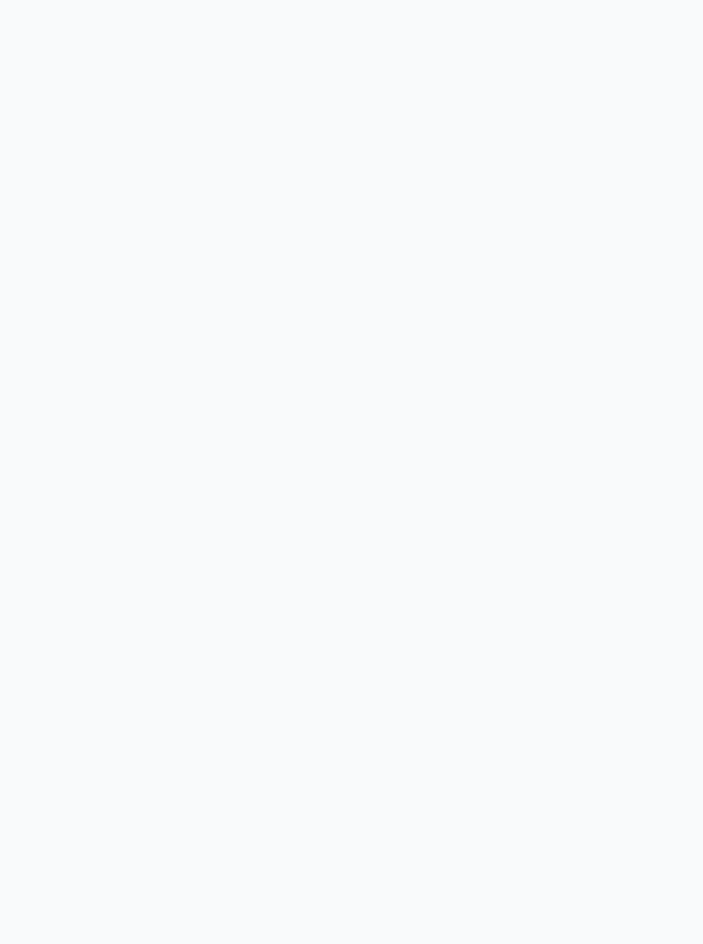
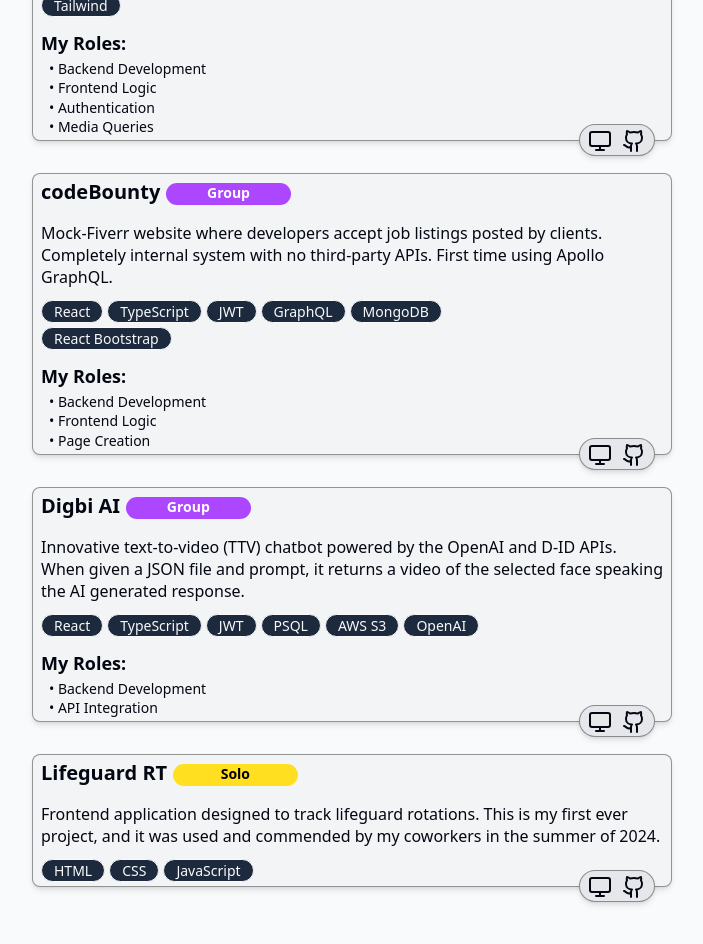
Before and after one commit to ZVKubajak/Portfolio, a React (Vite) app: page / in a window 1280 px wide. Shown: the part 2140-3084 px from the top of the page, without its empty margins (288-991 px from the left). Built offline with nearby package versions, Linux system fonts and the light colour scheme.

Commit message:
Created & Styled Project Card For XS MQ

```diff
--- a/src/components/Projects.tsx
+++ b/src/components/Projects.tsx
@@ -1,15 +1,122 @@
+import React from "react";
 import SectionHeading from "./SectionHeading";
+import { projects } from "../lib/projects";
+import { Monitor } from "lucide-react";
+import { Github } from "lucide-react";
 
 const Projects = () => {
   return (
-    <section className="mt-28 mx-auto w-4/5 md:w-3/5 xl:w-1/2 text-center">
+    <section className="mt-28 mx-auto w-4/5 md:w-3/5 xl:w-1/2 text-center space-y-8">
       <SectionHeading>My Projects</SectionHeading>
 
-      <h2>Best Work</h2>
+      <h2 className="text-2xl xl:text-4xl 2xl:text-5xl">Best Work</h2>
+
+      <div className="space-y-8">
+        {projects.map((project, index) => (
+          <React.Fragment key={index}>
+            <Project {...project} />
+          </React.Fragment>
+        ))}
+      </div>
 
       {/* <h2>Other Projects</h2> */}
     </section>
   );
 };
 
+type ProjectProps = (typeof projects)[number];
+
+const Project = ({
+  name,
+  description,
+  isSolo,
+  roles,
+  technologies,
+  site,
+  link,
+}: ProjectProps) => {
+  return (
+    <article className="relative bg-gray-100 border border-black/40 rounded-lg shadow-md text-left px-2 py-1">
+      <div className="flex items-center gap-1.5">
+        <h3 className="text-xl font-semibold mb-1">{name}</h3>
+
+        {isSolo ? (
+          <div
+            className="w-1/5 bg-yellow-300
+   text-black text-center text-sm font-semibold rounded-full pb-0.5"
+          >
+            Solo
+          </div>
+        ) : (
+          <div
+            className="w-1/5 bg-purple-500
+   text-white text-center text-sm font-semibold rounded-full pb-0.5"
+          >
+            Group
+          </div>
+        )}
+      </div>
+
+      <p className="leading-snug mt-3">{description}</p>
+
+      <ul className="flex flex-wrap w-4/5 gap-1 text-[14px] mt-3">
+        {technologies.map((technology, index) => (
+          <li
+            key={index}
+            className="bg-slate-800 text-slate-50 border rounded-full px-3"
+          >
+            {technology}
+          </li>
+        ))}
+      </ul>
+
+      {roles && (
+        <div className="hidden sm:block">
+          <h4 className="text-lg font-semibold mt-3">My Roles:</h4>
+
+          <ul className="text-sm leading-snug ml-2 mt-0.5">
+            {roles.map((role, index) => (
+              <li key={index}>• {role}</li>
+            ))}
+          </ul>
+        </div>
+      )}
+
+      <div className="absolute -bottom-4 right-4 z-10 bg-gray-200 border border-black/40 rounded-full shadow-md h-8 space-x-2.5 px-2 border-">
+        <a
+          href={site}
+          target="_blank"
+          rel="noopener noreferrer"
+          className="outline-none"
+        >
+          <button className="cursor-pointer mt-1 outline-none focus:scale-110 hover:scale-110 active:scale-90 transition">
+            <Monitor size={24} />
+          </button>
+        </a>
+        <a
+          href={link}
+          target="_blank"
+          rel="noopener noreferrer"
+          className="outline-none"
+        >
+          <button className="cursor-pointer mt-1 outline-none focus:scale-110 hover:scale-110 active:scale-90 transition">
+            <Github size={24} />
+          </button>
+        </a>
+      </div>
+
+      {/* <div className="flex mt-4">
+        <button className="flex bg-white text-lg border border-black/25 rounded-lg gap-1 px-2 py-0.5">
+          <Monitor size={20} className="mt-1" />
+          Live Site
+        </button>
+        <button className="flex bg-blue-500 text-white text-lg border-2 border-gray-400 rounded-lg gap-1 px-2 py-0.5">
+          <Github size={20} className="mt-1" />
+          Repository
+        </button>
+      </div> */}
+    </article>
+  );
+};
+
 export default Projects;
--- a/src/lib/projects.ts
+++ b/src/lib/projects.ts
@@ -50,7 +50,7 @@ export const projects = [
     link: "https://github.com/ZVKubajak/Digbi-AI",
   },
   {
-    name: "Lifeguard Rotation Tracker",
+    name: "Lifeguard RT",
     description:
       "Frontend application designed to track lifeguard rotations. This is my first ever project, and it was used and commended by my coworkers in the summer of 2024.",
     isSolo: true,
```
